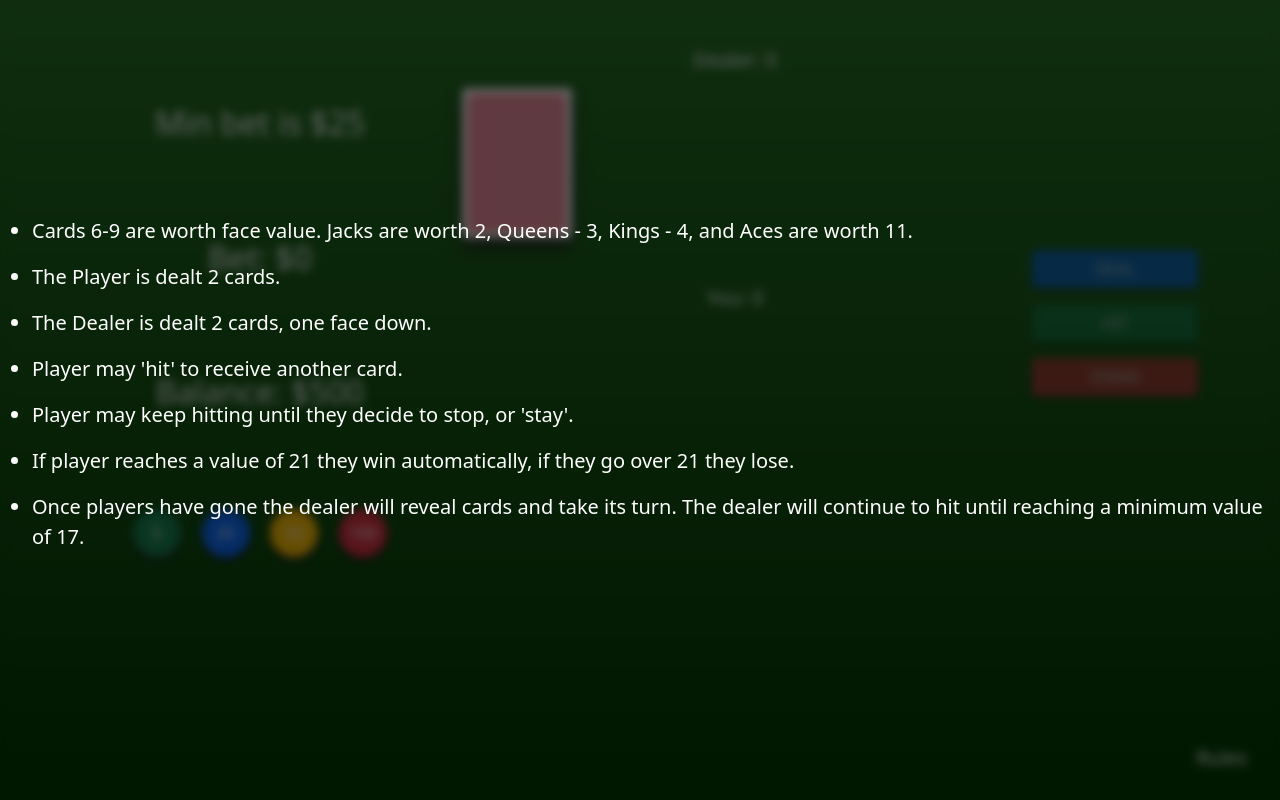
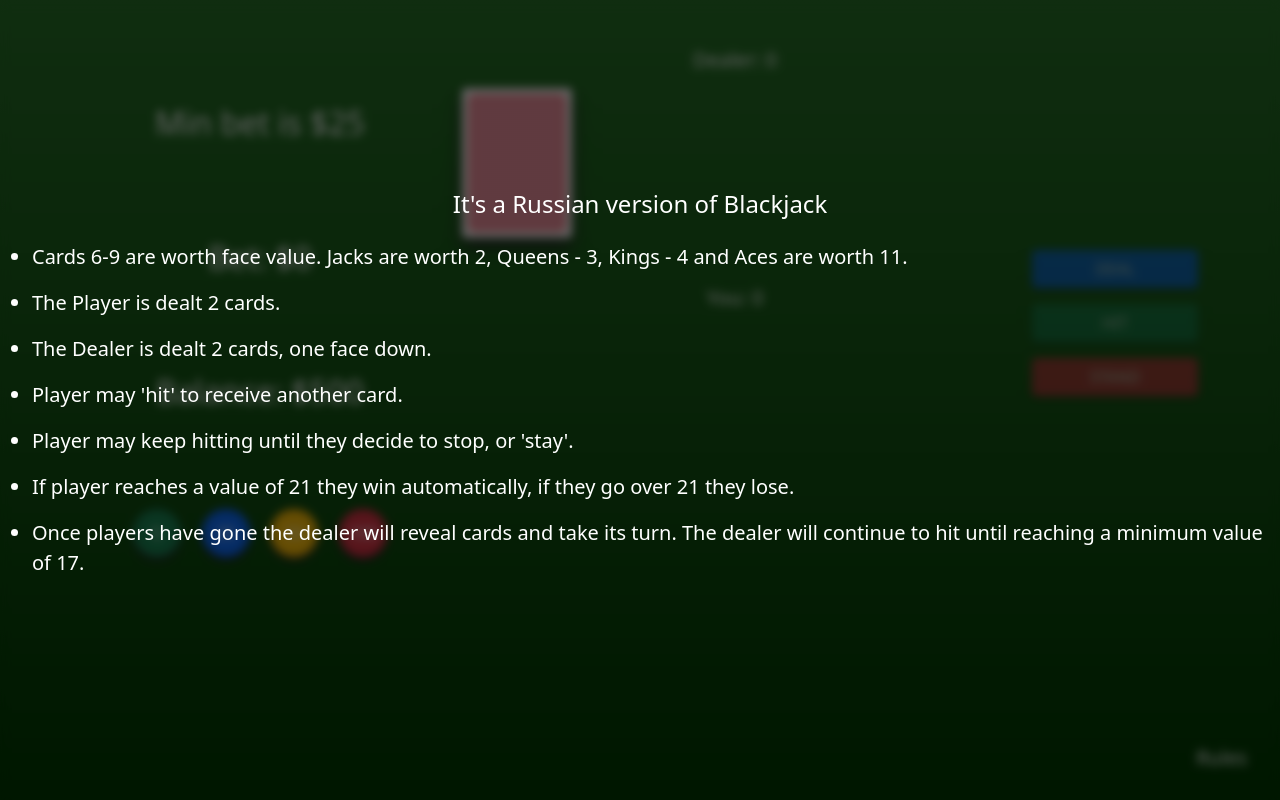
Before and after one commit to esofronova/blackjack, a React (Create React App) app: page / in a window 1280 px wide. Both pictures are taken after a click on the button "Rules". Built offline with nearby package versions, Linux system fonts and the light colour scheme.

Commit message:
updating rules

```diff
--- a/src/components/Rules.jsx
+++ b/src/components/Rules.jsx
@@ -8,7 +8,8 @@ export default function Rules() {
   return (
     <div className="rules">
       <button className="btn position-fixed rules text-white fs-5" onClick={() => setShowRules(true)}>Rules</button>
-      <div className={"position-fixed overlay blured centered w-100 h-100 " + (!showRules ? "d-none" : "")} onClick={() => setShowRules(false)}>
+      <div className={"position-fixed overlay blured centered w-100 h-100 pointer " + (!showRules ? "d-none" : "")} onClick={() => setShowRules(false)}>
+        <h4 className="mb-4">It's a Russian version of Blackjack</h4>
         <ul>
           {rules.map((rule, index) => {
             return (
--- a/src/data.js
+++ b/src/data.js
@@ -41,26 +41,11 @@ colors.forEach((color) => {
   });
 });
 
-// console.log(cards);
-
-// function groupBy(data, val) {
-//   let group = [];
-//   data.forEach((item) => {
-//     if (!group[item[val]]) {
-//       group[item[val]] = [];
-//     }
-//     group[item[val]].push(item);
-//   });
-//   console.log(group);
-// };
-
-// groupBy(cards, ['suit']);
-
 export const buttons = ['deal', 'hit', 'stand'];
 export const chips = [5, 25, 50, 100];
 
 export const rules = [
-  "Cards 6-9 are worth face value. Jacks are worth 2, Queens - 3, Kings - 4, and Aces are worth 11.",
+  "Cards 6-9 are worth face value. Jacks are worth 2, Queens - 3, Kings - 4 and Aces are worth 11.",
   "The Player is dealt 2 cards.",
   "The Dealer is dealt 2 cards, one face down.",
   "Player may 'hit' to receive another card.",
```
